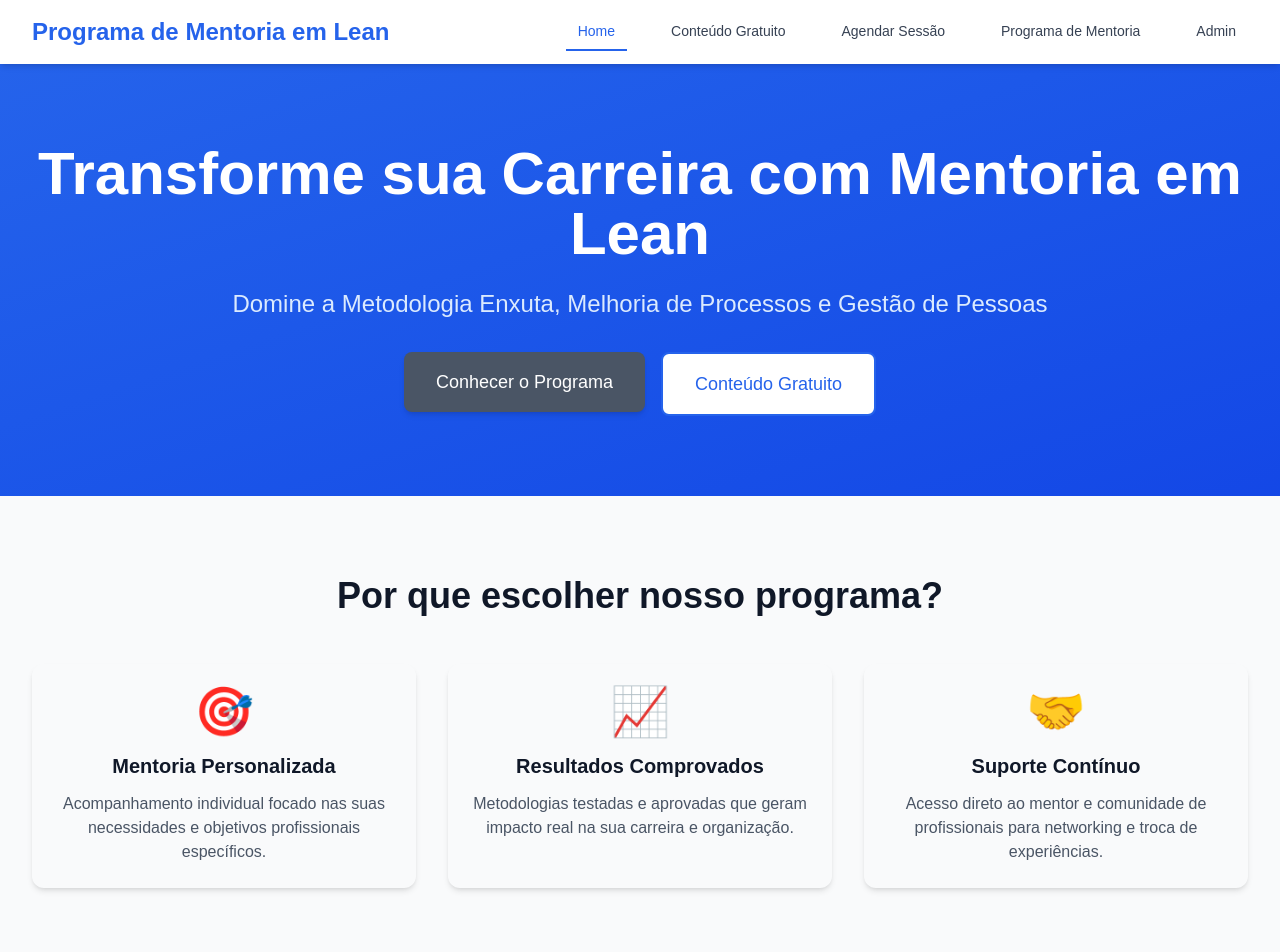
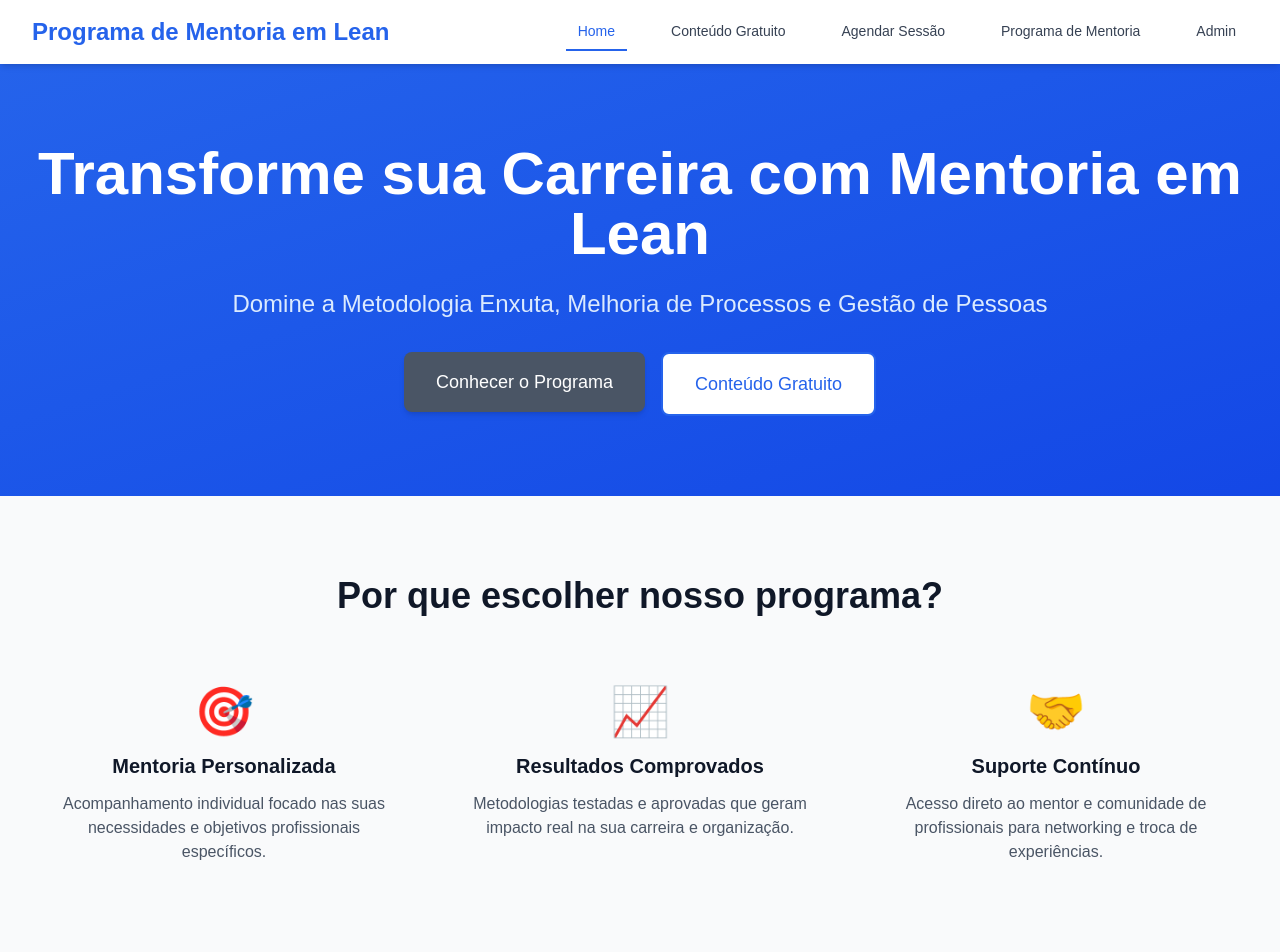
Before and after one commit to codebuilder0101/pro-mentorship-platform, a Next.js app: page / in a window 1280 px wide. Shown: the top 952 px of the page. Built offline with nearby package versions, Linux system fonts and the light colour scheme.

Commit message:
update card style
update card style

Co-Authored-By: Code Builder <19316211+codebuilder0101@users.noreply.github.com>
Co-Authored-By: devlinj678 <215385664+devlinj678@users.noreply.github.com>

```diff
--- a/components/ui/Card.tsx
+++ b/components/ui/Card.tsx
@@ -9,7 +9,7 @@ interface CardProps {
 export default function Card({ children, className = '', hover = false }: CardProps) {
   return (
     <div
-      className={`rounded-xl shadow-md p-6 ${
+      className={`rounded-xl p-6 ${
         hover ? 'hover:shadow-xl transition-shadow duration-200' : ''
       } ${className}`}
     >
```
